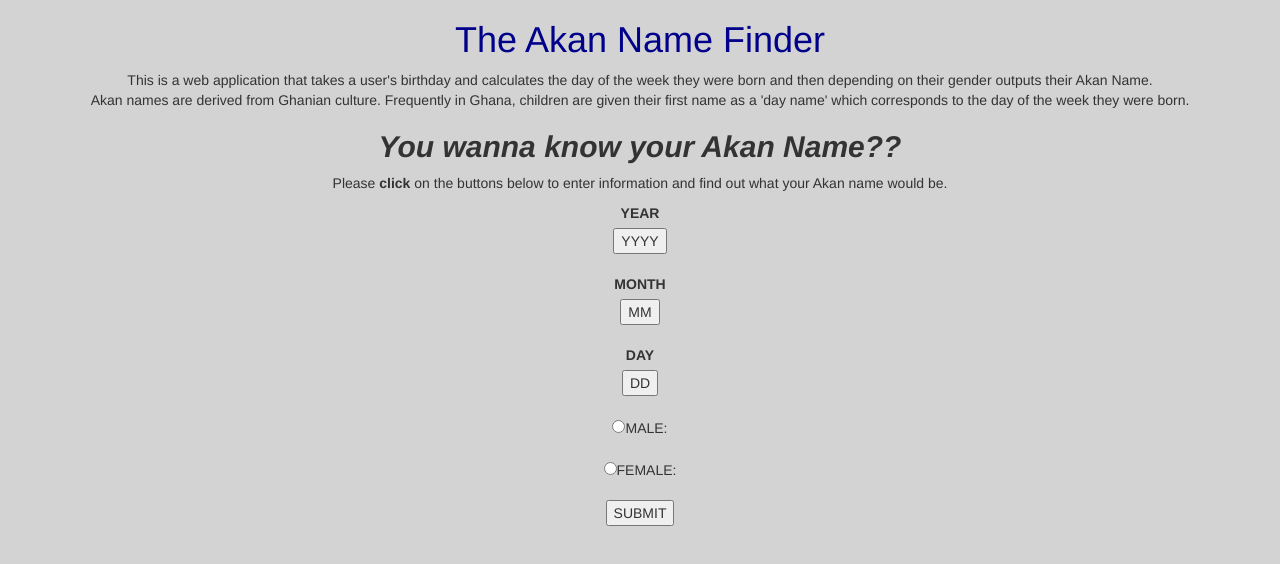
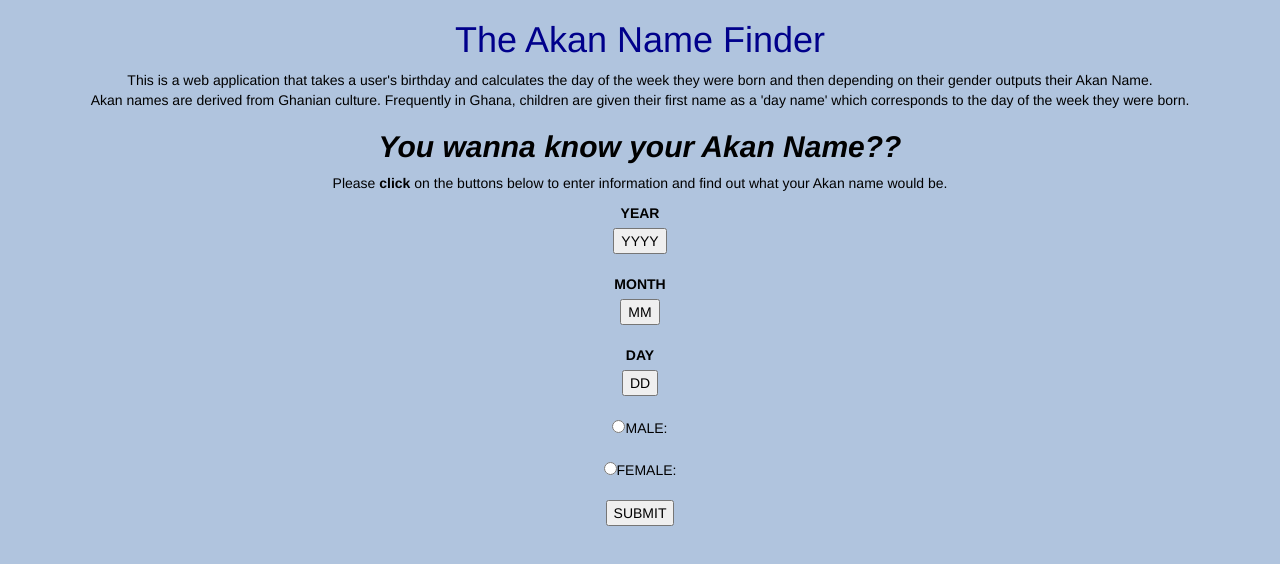
Before and after one commit to Martha-Valary/vall, a plain HTML site: page index.html in a window 1280 px wide. Drawn offline with nearby package versions, Linux system fonts and the light colour scheme.

Commit message:
add changes to styles.css file

```diff
--- a/styles.css
+++ b/styles.css
@@ -9,3 +9,14 @@ body {
 h1{
 	color: darkblue;
 }
+
+@media screen and (min-width: 480px) {
+    body {
+        background-color: black;
+        color:black;
+    }
+}
+@media screen and (min-width: 768px) {
+    body {
+      background-color: lightsteelblue;
+    }
```
